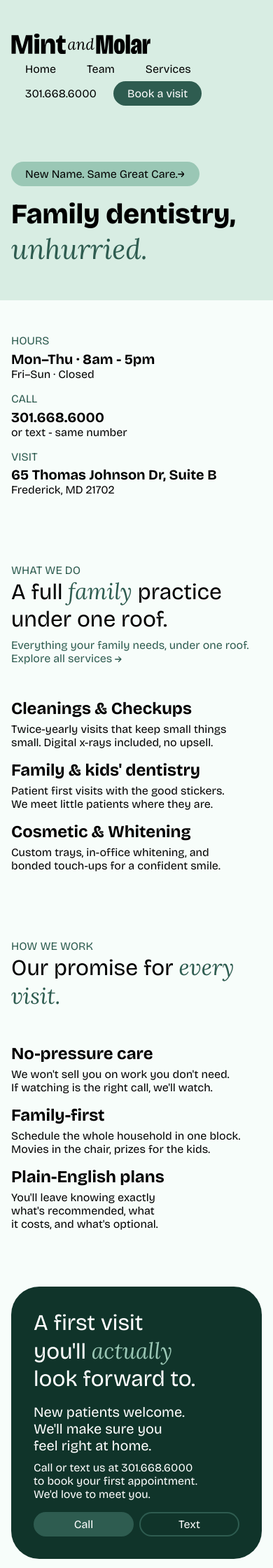
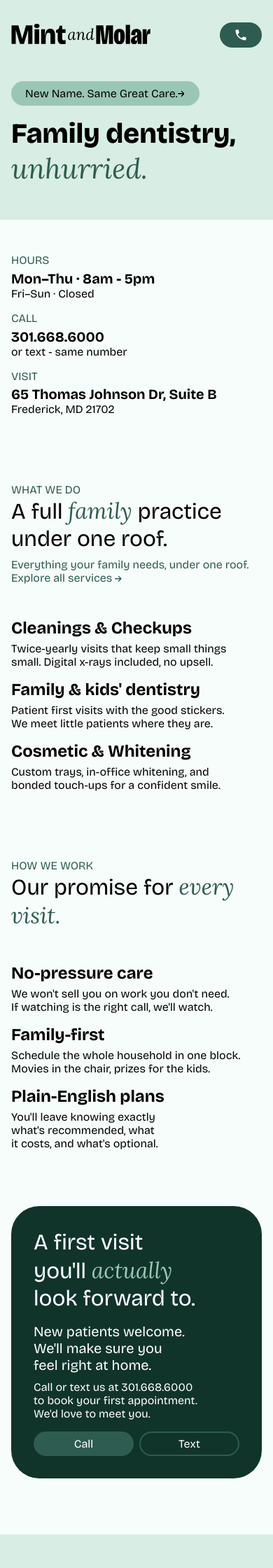
Before and after one commit to naher94/mintmolar.com, a Jekyll site: the page built from index.html, in a window 390 px wide. Shown: the top 2240 px of the page at 70% size. Built offline with Jekyll 4.4.1, drawn with Linux system fonts in a browser that asks for light colours.

Commit message:
Mobile Header Updated

```diff
--- a/_includes/header.html
+++ b/_includes/header.html
@@ -16,6 +16,7 @@
       <a class="header__phone" href="tel:{{ site.data.contact.phone_link }}">{{ site.data.contact.phone }}</a>
       <!-- TODO update this link -->
       <a class="header__cta" href="{{ site.baseurl }}/contact">Book a visit</a>
+      <a class="header__phone-icon" href="tel:{{ site.data.contact.phone_link }}" aria-label="Call us">{% include phone.svg %}</a>
     </div>
 
   </div>
--- a/_sass/_header.scss
+++ b/_sass/_header.scss
@@ -12,8 +12,11 @@
 }
 
 header {
-  padding-block: 3em;
+  padding-block: 2em 1em;
   background: var(--color-mint-light);
+  @include scaffold.breakpoint(md) {
+    padding-block: 3em;
+  }
 
   .header {
     &__inner {
@@ -25,6 +28,10 @@ header {
     &__nav {
       @include scaffold.flex($gap: 0.25rem);
       align-items: center;
+      display: none;
+      @include scaffold.breakpoint(md) {
+        display: flex;
+      }
     }
 
     &__nav-link {
@@ -38,15 +45,44 @@ header {
 
     &__phone {
       @extend %header-link;
+      display: none;
+      @include scaffold.breakpoint(md) {
+        display: inline-flex;
+      }
     }
 
     &__cta {
       @extend %header-link;
       background: var(--color-mint-dark);
       color: var(--color-white);
+      display: none;
+      @include scaffold.breakpoint(md) {
+        display: inline-flex;
+      }
       &:hover {
         background-color: var(--color-mint-extra-dark);
       }
     }
+
+    &__phone-icon {
+      display: inline-flex;
+      align-items: center;
+      justify-content: center;
+      background: var(--color-mint-dark);
+      color: var(--color-white);
+      border-radius: var(--number-round);
+      padding: 0.5rem 1.25rem;
+      transition: var(--transition-sprint);
+      svg {
+        width: 1.25rem;
+        height: 1.25rem;
+      }
+      &:hover {
+        background-color: var(--color-mint-extra-dark);
+      }
+      @include scaffold.breakpoint(md) {
+        display: none;
+      }
+    }
   }
 }
```
Also changed, not shown: _includes/phone.svg (added).
